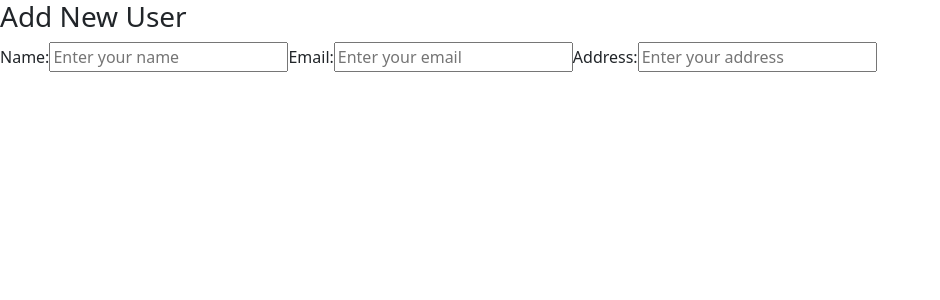
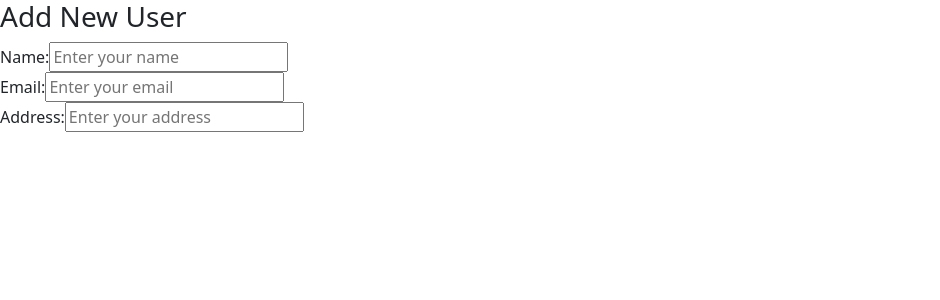
Before and after one commit to wilkinsjohnstanley/CRUD, a React (Create React App) app in the folder client/: page /add in a window 1280 px wide. Shown: the top 300 px of the page, without its empty margins (0-940 px from the left). Built offline with nearby package versions, Linux system fonts and the light colour scheme.

Commit message:
add user form

```diff
--- a/client/src/addUser/AddUser.jsx
+++ b/client/src/addUser/AddUser.jsx
@@ -14,6 +14,8 @@ const AddUser = () => {
           autoComplete='off'
           placeholder='Enter your name'
           />
+          </div>
+          <div className='inputGroup'>
           <label htmlFor='email'>Email:</label>
           <input
           type='text'
@@ -22,6 +24,8 @@ const AddUser = () => {
           autoComplete='off'
           placeholder='Enter your email'
           />
+          </div>
+          <div className='inputGroup'>
           <label htmlFor='address'>Address:</label>
           <input
           type='text'
@@ -30,7 +34,7 @@ const AddUser = () => {
           autoComplete='off'
           placeholder='Enter your address'
           />
-        </div>
+          </div>
        </form>
     </div>
   )
```
